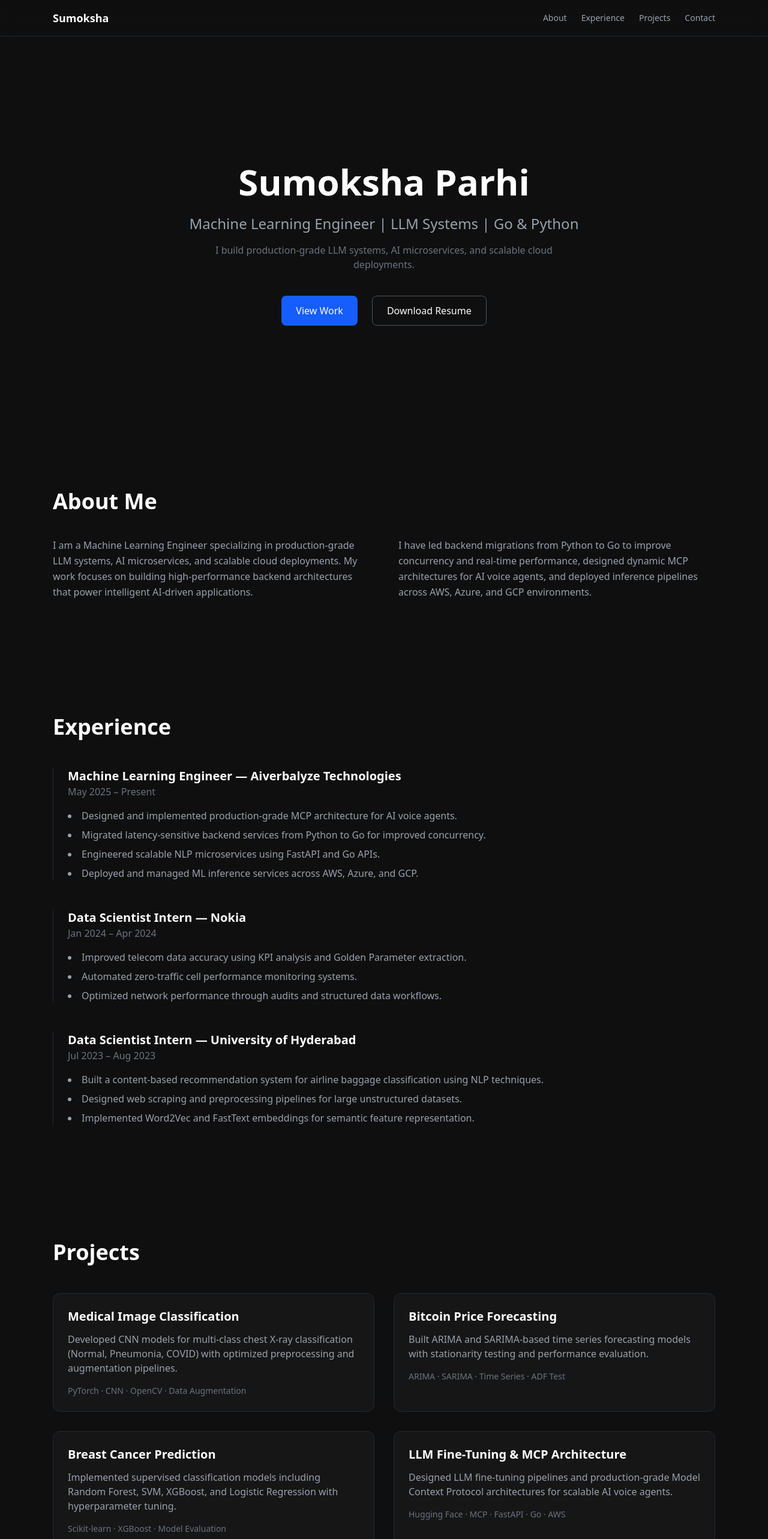
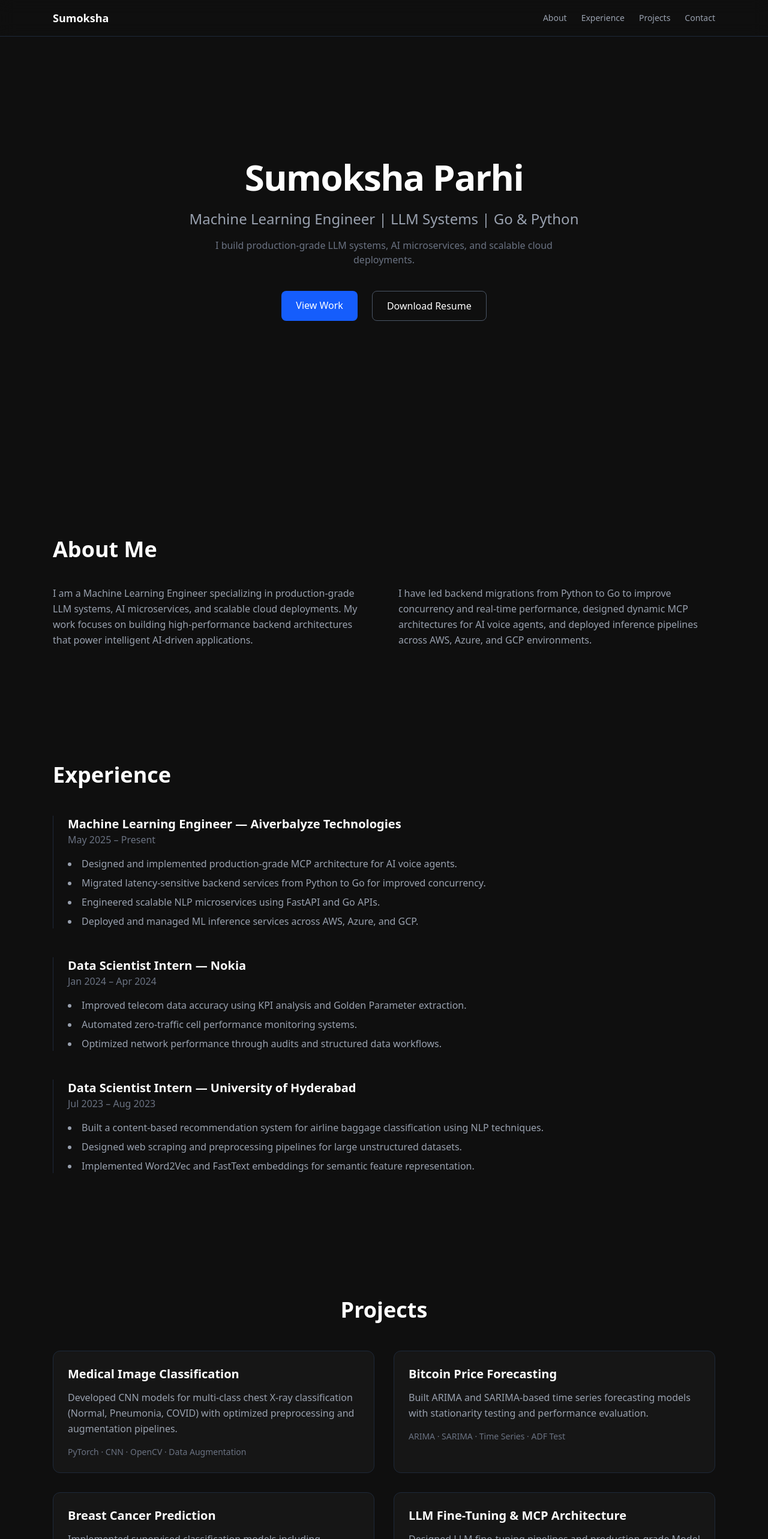
Before and after one commit to sumokshaparhi/portfolio, a Next.js app: page / in a window 1280 px wide. Shown: the top 2566 px of the page at 60% size. Built offline with nearby package versions, Linux system fonts and the light colour scheme.

Commit message:
Fix View Work scroll

```diff
--- a/src/app/globals.css
+++ b/src/app/globals.css
@@ -7,4 +7,6 @@ html {
 body {
   background-color: #0f0f0f;
   color: #ffffff;
+  margin: 0;
+  padding: 0;
 }
--- a/src/components/Hero.tsx
+++ b/src/components/Hero.tsx
@@ -5,13 +5,13 @@ import { motion } from "framer-motion";
 export default function Hero() {
   return (
     <motion.section
-      className="min-h-[90vh] flex flex-col items-center justify-center px-6 text-center pt-24"
+      className="min-h-screen flex flex-col items-center justify-center px-6 text-center"
       initial={{ opacity: 0, y: 40 }}
       animate={{ opacity: 1, y: 0 }}
       transition={{ duration: 0.8 }}
     >
       <motion.h1
-        className="text-5xl md:text-6xl font-bold"
+        className="text-5xl md:text-6xl font-bold tracking-tight"
         initial={{ opacity: 0 }}
         animate={{ opacity: 1 }}
         transition={{ delay: 0.2, duration: 0.8 }}
@@ -38,18 +38,31 @@ export default function Hero() {
       </motion.p>
 
       <motion.div
-        className="mt-10 flex gap-6"
+        className="mt-10 flex gap-6 flex-wrap justify-center"
         initial={{ opacity: 0 }}
         animate={{ opacity: 1 }}
         transition={{ delay: 0.8, duration: 0.8 }}
       >
-        <button className="bg-blue-600 px-6 py-3 rounded-lg hover:bg-blue-500 transition">
+        {/* Scroll to Projects */}
+        <motion.a
+          href="#projects"
+          className="bg-blue-600 px-6 py-3 rounded-lg hover:bg-blue-500 transition"
+          whileHover={{ scale: 1.05 }}
+          whileTap={{ scale: 0.95 }}
+        >
           View Work
-        </button>
+        </motion.a>
 
-        <button className="border border-gray-600 px-6 py-3 rounded-lg hover:border-blue-500 transition">
+        {/* Download Resume */}
+        <motion.a
+          href="/resume.pdf"
+          download
+          className="border border-gray-600 px-6 py-3 rounded-lg hover:border-blue-500 transition"
+          whileHover={{ scale: 1.05 }}
+          whileTap={{ scale: 0.95 }}
+        >
           Download Resume
-        </button>
+        </motion.a>
       </motion.div>
     </motion.section>
   );
--- a/src/components/Projects.tsx
+++ b/src/components/Projects.tsx
@@ -27,8 +27,8 @@ export default function Projects() {
   ];
 
   return (
-    <section id="projects" className="py-24 px-6 max-w-6xl mx-auto">
-      <h2 className="text-3xl md:text-4xl font-semibold mb-12">
+    <section id="projects" className="py-28 px-6 max-w-6xl mx-auto">
+      <h2 className="text-3xl md:text-4xl font-semibold mb-12 text-center">
         Projects
       </h2>
 
@@ -36,7 +36,7 @@ export default function Projects() {
         {projects.map((project, index) => (
           <motion.div
             key={index}
-            className="bg-[#161616] border border-gray-800 rounded-xl p-6 hover:border-blue-500 transition"
+            className="bg-[#161616] border border-gray-800 rounded-xl p-6 hover:border-blue-500 transition duration-300"
             initial={{ opacity: 0, y: 40 }}
             whileInView={{ opacity: 1, y: 0 }}
             transition={{ duration: 0.6, delay: index * 0.1 }}
@@ -46,7 +46,7 @@ export default function Projects() {
               {project.title}
             </h3>
 
-            <p className="text-gray-400 mb-4">
+            <p className="text-gray-400 mb-4 leading-relaxed">
               {project.desc}
             </p>
 
```
